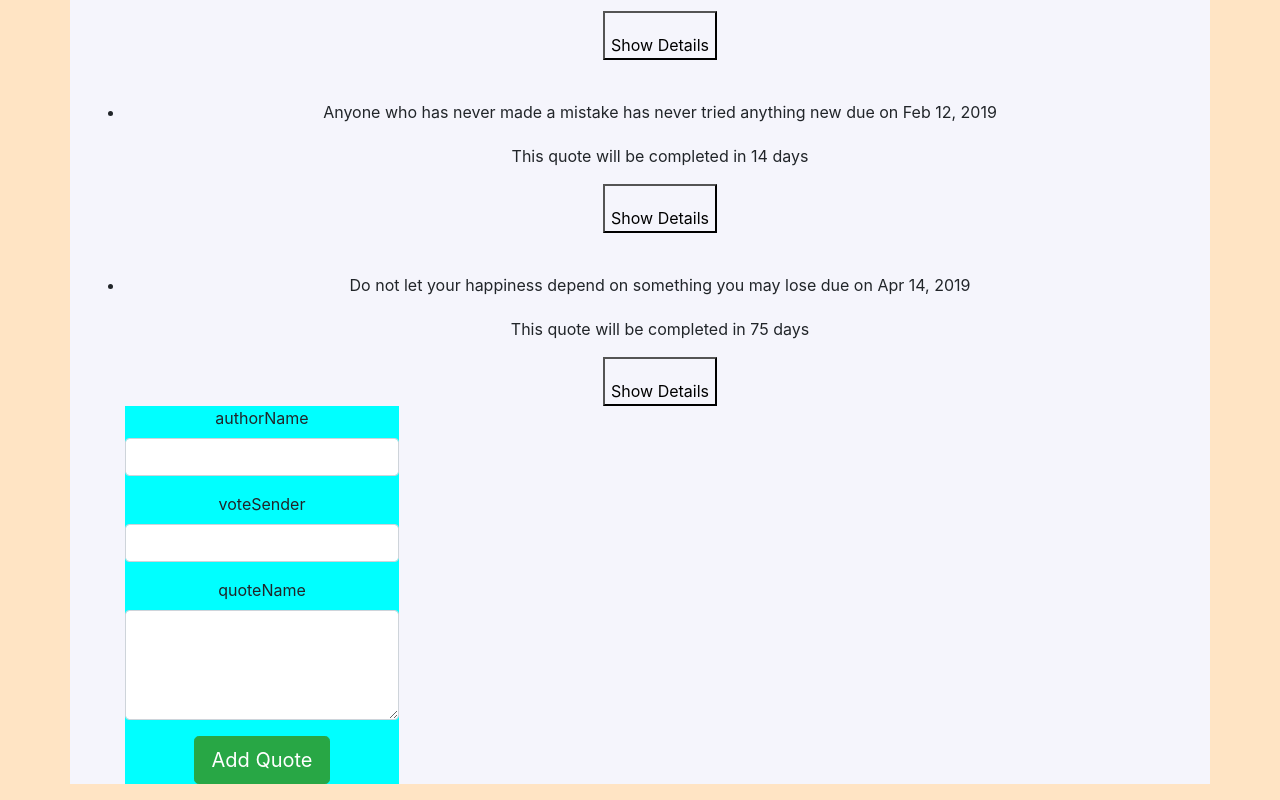
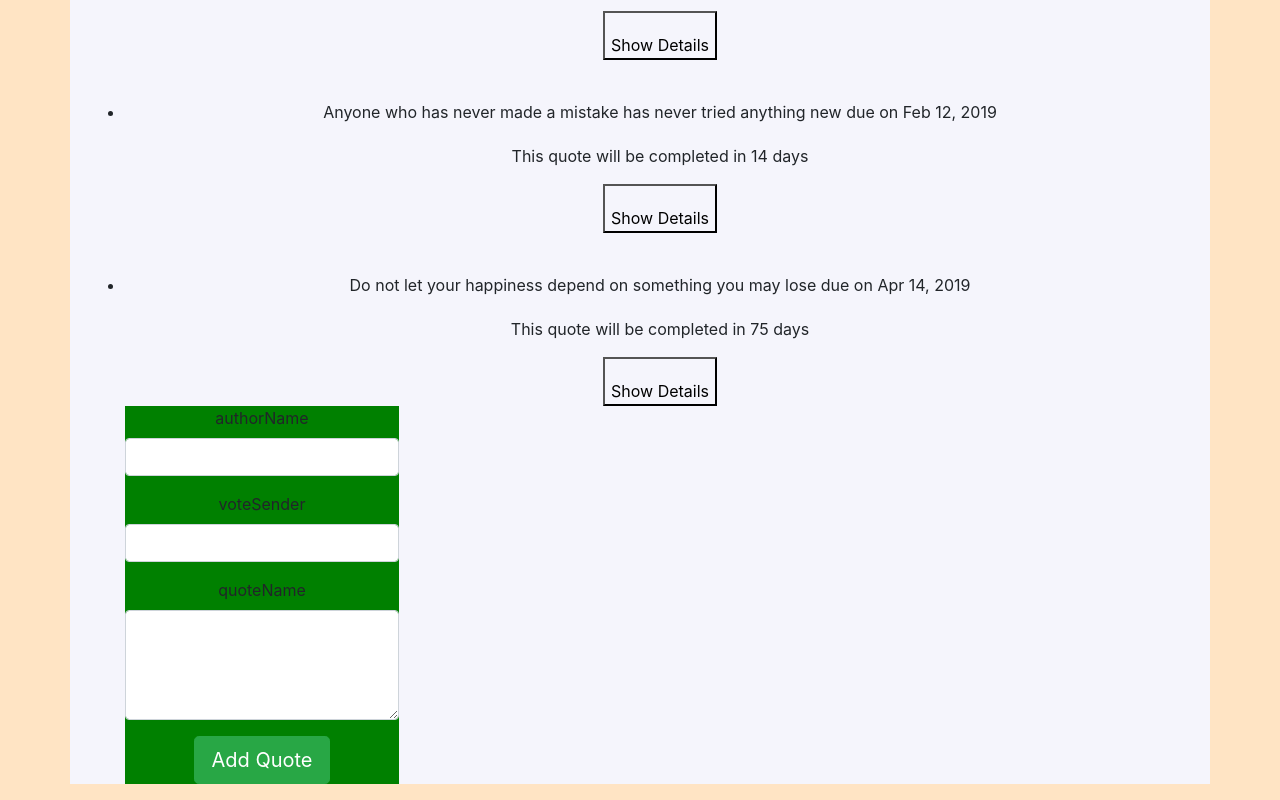
Before and after one commit to tinabayi/Quotes, an Angular app: page / in a window 1280 px wide. Shown: the part 1048-1848 px from the top of the page. Built offline with nearby package versions, Linux system fonts and the light colour scheme.

Commit message:
I give the form a color

```diff
--- a/src/app/quote-form/quote-form.component.css
+++ b/src/app/quote-form/quote-form.component.css
@@ -1,3 +1,3 @@
 form{
-    background-color: aqua;
+    background-color: green;
 }
```
